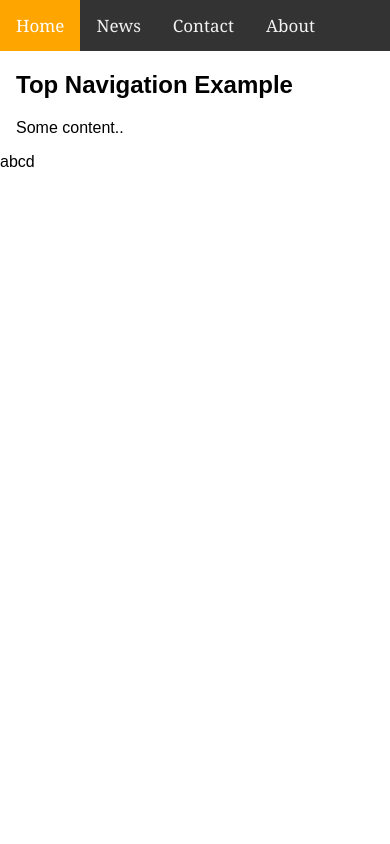
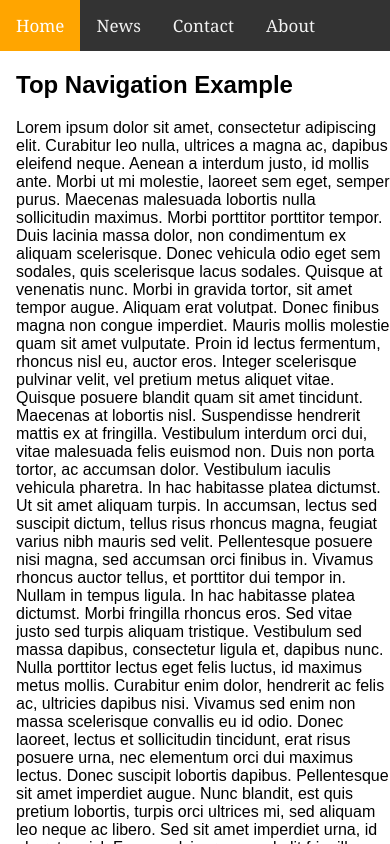
Before and after one commit to adrabczyk90/comarch-app, an Angular app: page / in a window 390 px wide. Shown: the top 844 px of the page. Built offline with nearby package versions, Linux system fonts and the light colour scheme.

Commit message:
adding responsivness

```diff
--- a/src/app/app.component.css
+++ b/src/app/app.component.css
@@ -24,6 +24,24 @@
   }
 
   /* Responsive Styles */
-  @media screen and (max-width: 767px) {
+@media screen and (max-width: 358px) {
+.topnav a:not(:first-child) {display: none;}
+.topnav a.icon {
+    float: right;
+    display: block;
+    }
+}
 
+@media screen and (max-width: 767px) {
+    .topnav.responsive {position: relative;}
+    .topnav.responsive .icon {
+        position: absolute;
+        right: 0;
+        top: 0;
+    }
+    .topnav.responsive a {
+        float: none;
+        display: block;
+        text-align: left;
+    }
 }
--- a/src/app/app.component.html
+++ b/src/app/app.component.html
@@ -8,7 +8,15 @@
 
 <div style="padding-left:16px">
   <h2>Top Navigation Example</h2>
-  <p>Some content..</p>
+  <p>Lorem ipsum dolor sit amet, consectetur adipiscing elit. Curabitur leo nulla, ultrices a magna ac, dapibus eleifend neque. Aenean a interdum justo, id mollis ante. Morbi ut mi molestie, laoreet sem eget, semper purus. Maecenas malesuada lobortis nulla sollicitudin maximus. Morbi porttitor porttitor tempor. Duis lacinia massa dolor, non condimentum ex aliquam scelerisque. Donec vehicula odio eget sem sodales, quis scelerisque lacus sodales. Quisque at venenatis nunc. Morbi in gravida tortor, sit amet tempor augue. Aliquam erat volutpat. Donec finibus magna non congue imperdiet. Mauris mollis molestie quam sit amet vulputate. Proin id lectus fermentum, rhoncus nisl eu, auctor eros. Integer scelerisque pulvinar velit, vel pretium metus aliquet vitae. Quisque posuere blandit quam sit amet tincidunt.
+
+    Maecenas at lobortis nisl. Suspendisse hendrerit mattis ex at fringilla. Vestibulum interdum orci dui, vitae malesuada felis euismod non. Duis non porta tortor, ac accumsan dolor. Vestibulum iaculis vehicula pharetra. In hac habitasse platea dictumst. Ut sit amet aliquam turpis. In accumsan, lectus sed suscipit dictum, tellus risus rhoncus magna, feugiat varius nibh mauris sed velit. Pellentesque posuere nisi magna, sed accumsan orci finibus in. Vivamus rhoncus auctor tellus, et porttitor dui tempor in.
+
+    Nullam in tempus ligula. In hac habitasse platea dictumst. Morbi fringilla rhoncus eros. Sed vitae justo sed turpis aliquam tristique. Vestibulum sed massa dapibus, consectetur ligula et, dapibus nunc. Nulla porttitor lectus eget felis luctus, id maximus metus mollis. Curabitur enim dolor, hendrerit ac felis ac, ultricies dapibus nisi. Vivamus sed enim non massa scelerisque convallis eu id odio. Donec laoreet, lectus et sollicitudin tincidunt, erat risus posuere urna, nec elementum orci dui maximus lectus. Donec suscipit lobortis dapibus. Pellentesque sit amet imperdiet augue. Nunc blandit, est quis pretium lobortis, turpis orci ultrices mi, sed aliquam leo neque ac libero. Sed sit amet imperdiet urna, id pharetra nisl. Fusce pulvinar sem vel elit fringilla euismod. Vivamus porttitor et tellus in ullamcorper. Integer interdum magna sit amet lorem dapibus, quis pretium justo rutrum.
+
+    Ut facilisis sit amet purus eget volutpat. Nunc sed ipsum est. Curabitur feugiat dolor ac malesuada dapibus. In hac habitasse platea dictumst. Phasellus ullamcorper libero vel mi auctor, et vestibulum eros volutpat. Pellentesque lobortis tincidunt vestibulum. Praesent et ligula justo. Morbi varius suscipit pharetra. Sed vitae nunc gravida, eleifend sem eu, hendrerit lectus.
+
+    Integer venenatis volutpat lectus in placerat. Nullam egestas congue arcu vel bibendum. Nunc ut ligula nulla. Nam in elit non lacus efficitur mattis. Praesent justo felis, luctus id odio sit amet, dictum porta leo. Nam sed lacus eu lectus porttitor aliquam. Nunc imperdiet, nulla eu porttitor aliquam, mi est dapibus nisi, non aliquam tellus ipsum id magna. Donec pharetra sed dui id ullamcorper. Nullam vehicula interdum dignissim. Interdum et malesuada fames ac ante ipsum primis in faucibus. Cras auctor, felis sit amet suscipit venenatis, libero ex luctus arcu, quis ullamcorper mi odio nec tortor. Aenean vehicula fringilla quam eu suscipit. Praesent dignissim odio nec iaculis blandit.</p>
 </div>
 
   <!-- Footer -->
```
